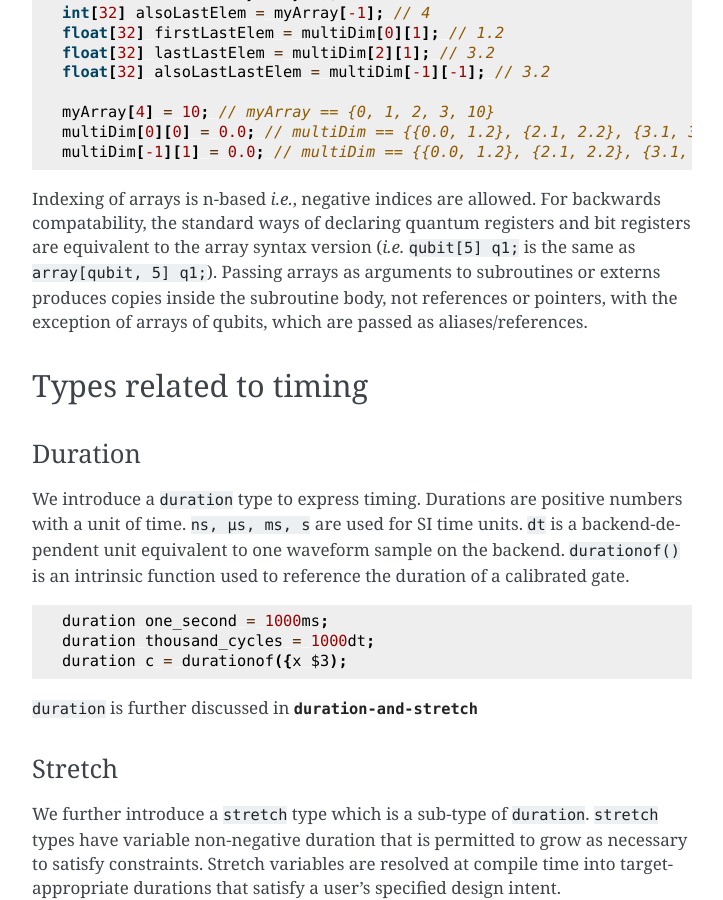
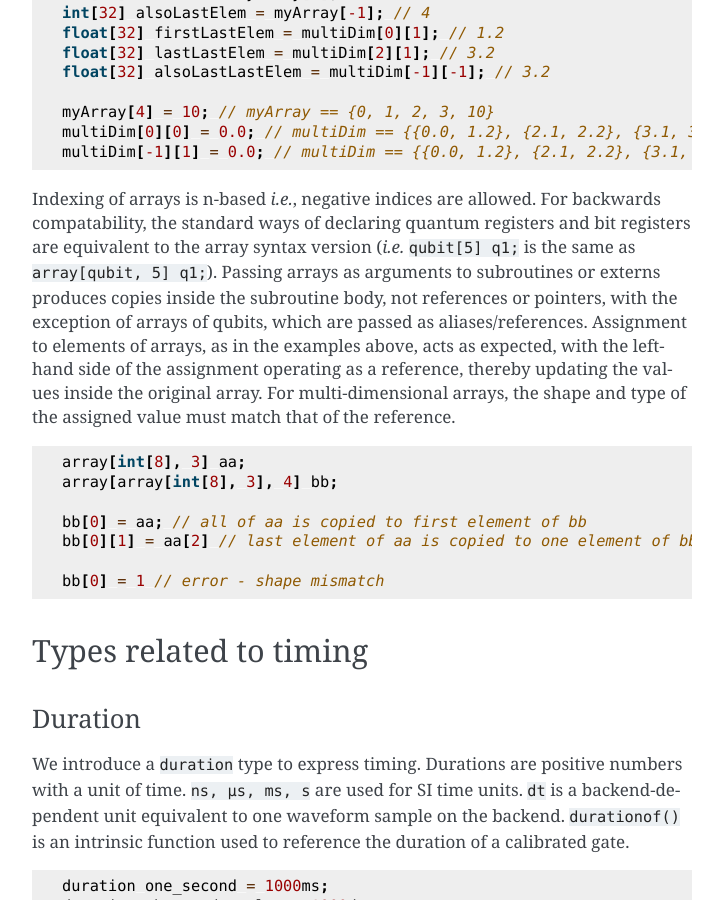
Before and after one commit to openqasm/openqasm, a Sphinx documentation site: the page built from source/language/types.rst, in a window 1280 px wide and 900 px high, scrolled down 5506 px. Shown: the whole window, without its empty margins (388-1111 px from the left). Built offline with Sphinx 7.4.7, drawn with Linux system fonts in a browser that asks for light colours; pages that are not in the unit, such as notebooks, are missing from menus; cross-references to code outside the pages are shown as plain code; some of the changed text lies outside the part shown.

Commit message:
Examples of single/multidimensional array assignments with matching shapes and associated verbiage, as well as array assignment slicing

```diff
--- a/source/language/types.rst
+++ b/source/language/types.rst
@@ -298,6 +298,20 @@
 ``array[qubit, 5] q1;``). Passing arrays as arguments to subroutines or externs
 produces copies inside the subroutine body, not references or pointers,
 with the exception of arrays of qubits, which are passed as aliases/references.
+Assignment to elements of arrays, as in the examples above, acts as expected,
+with the left-hand side of the assignment operating as a reference, thereby
+updating the values inside the original array. For multi-dimensional arrays,
+the shape and type of the assigned value must match that of the reference.
+
+.. code-block:: c
+
+   array[int[8], 3] aa;
+   array[array[int[8], 3], 4] bb;
+
+   bb[0] = aa; // all of aa is copied to first element of bb
+   bb[0][1] = aa[2] // last element of aa is copied to one element of bb
+
+   bb[0] = 1 // error - shape mismatch
 
 Types related to timing
 -----------------------
@@ -455,3 +469,26 @@
    // combined slicing and concatenation
    selfConcat[0:3] = first[0:1] || third[1:2];
    // selfConcat == {0, 1, 6, 7}
+
+For sliced assignments, as with non-sliced assignments, the shapes and types of
+the slices must match.
+
+.. code-block:: c
+
+   int[8] scalar;
+   array[int[8], 2] oneD;
+   array[array[int[8], 2], 3] twoD; // 3x2
+   array[array[int[8], 2], 3] anotherTwoD; // 3x2
+   array[array[array[int[8], 2], 3], 4] threeD; // 4x3x2
+   array[array[array[int[8], 4], 3], 2] anotherThreeD; // 2x3x4
+
+   threeD[0][0][0] = scalar; // allowed
+   threeD[0][0] = oneD; // allowed
+   threeD[0] = twoD; // allowed
+
+   threeD[0] = oneD; // error - shape mismatch
+   threeD[0][0] = scalar // error - shape mismatch
+   threeD = anotherThreeD // error - shape mismatch
+
+   twoD[1:2] = anotherTwoD[0:1]; // allowed
+   twoD[1:2][0] = anotherTwoD[0:1][1]; // allowed
```
